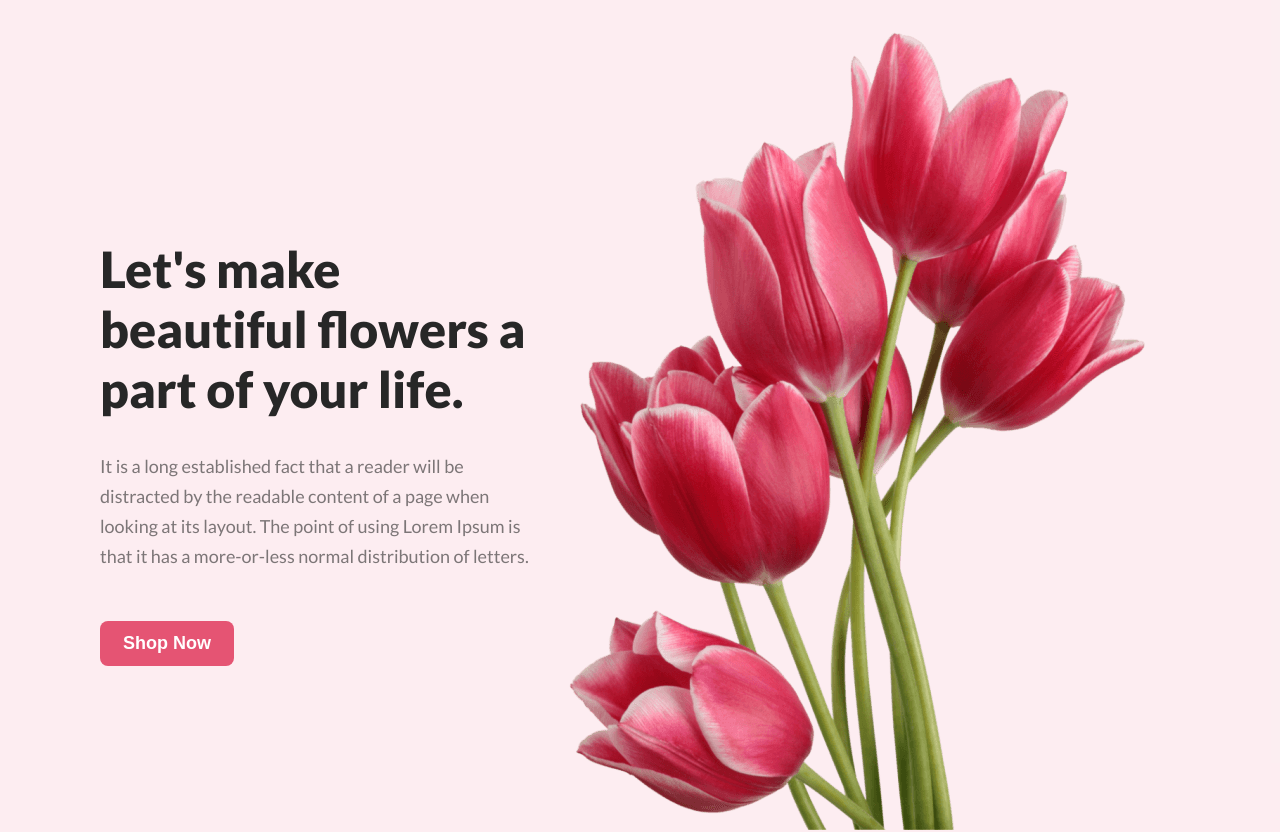
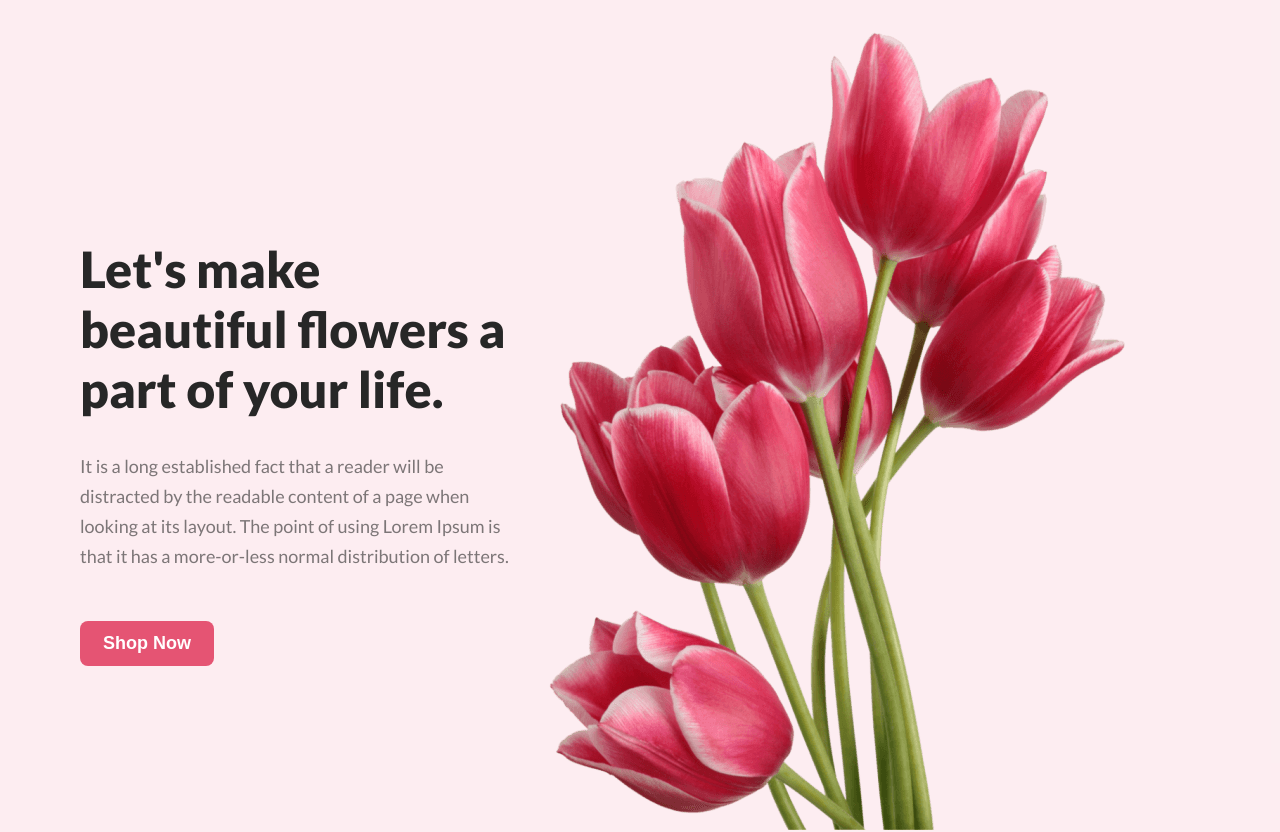
Before and after one commit to bellal1985h1/flower-shop-assignment, a plain HTML site: page index.html in a window 1280 px wide. Shown: the top 832 px of the page. Drawn offline with Linux system fonts and the light colour scheme.

Commit message:
Banner sec update3

```diff
--- a/styles/style.css
+++ b/styles/style.css
@@ -34,7 +34,7 @@ body {
   display: flex;
   justify-content: space-around;
   align-items: center;
-  padding: 30px 100px 0 100px;
+  padding: 30px 100px 0 80px;
   max-width: 1075px;
   /* gap: 40px; */
 }
```
